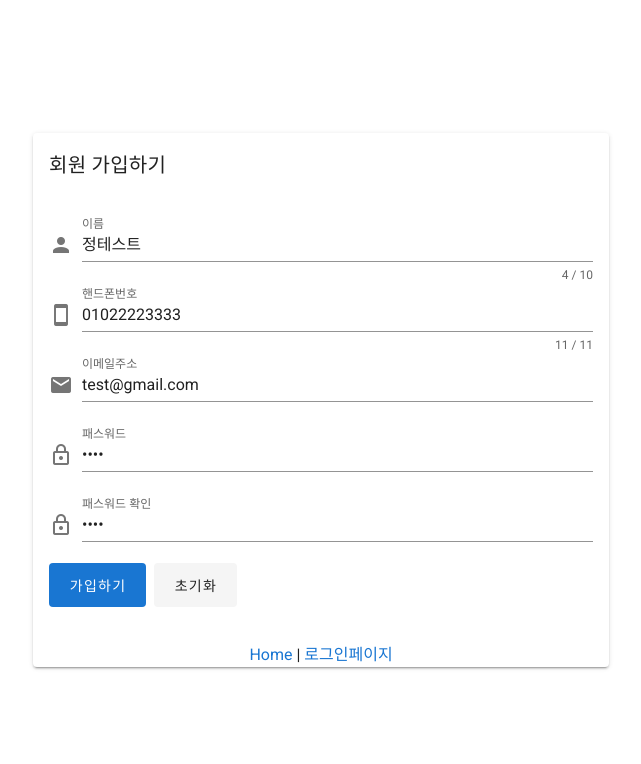
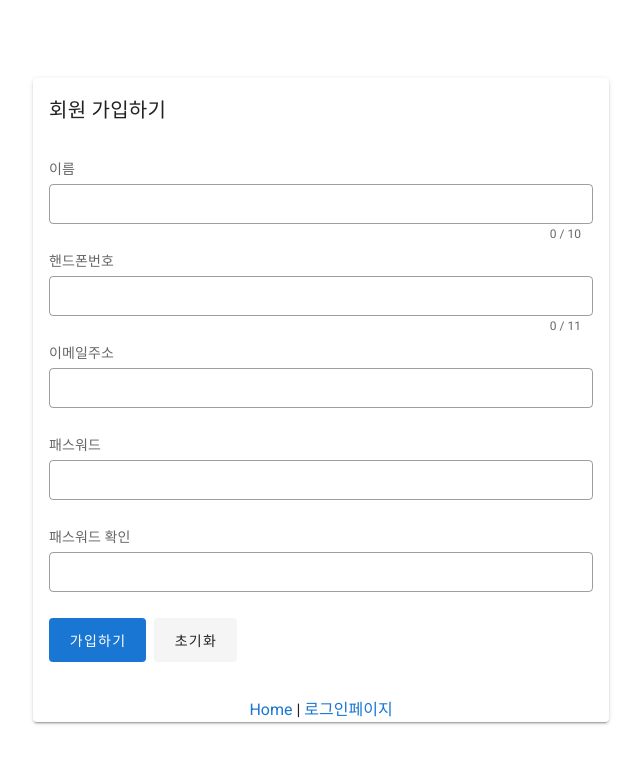
Before and after one commit to jaewo7o/srs, a Vue app in the folder front/: page /signUp in a window 1280 px wide. Shown: the top 764 px of the page, without its empty margins (319-960 px from the left). Built offline with nearby package versions, Linux system fonts and the light colour scheme.

Commit message:
사용자 정의 컴포넌트 추가

```diff
--- /dev/null
+++ b/front/src/components/base/SrsDataTable.vue
@@ -0,0 +1,23 @@
+<template>
+    <v-card>
+        <v-card-title>{{ title }}</v-card-title>
+        <v-data-table v-bind="$attrs" v-on="$listeners">
+            <template v-for="(slot, name) in $scopedSlots" v-slot:[name]="item">
+                <slot :name="name" v-bind="item" />
+            </template>
+        </v-data-table>
+    </v-card>
+</template>
+
+<script>
+export default {
+    name: 'SrsDataTable',
+    inheritAttrs: false,
+    props: {
+        title: {
+            type: String,
+            default: null
+        }
+    }
+}
+</script>
--- /dev/null
+++ b/front/src/components/base/SrsTextField.vue
@@ -0,0 +1,37 @@
+<template>
+    <label>
+        {{ label }}
+        <v-text-field
+            class="mt-1"
+            :outlined="outlined"
+            :dense="dense"
+            v-bind="$attrs"
+            v-on="$listeners"
+        ></v-text-field>
+    </label>
+</template>
+
+<script>
+export default {
+    name: 'SrsTextField',
+    inheritAttrs: false,
+    props: {
+        value: {
+            type: String,
+            default: null
+        },
+        label: {
+            type: String,
+            default: null
+        },
+        outlined: {
+            type: Boolean,
+            default: true
+        },
+        dense: {
+            type: Boolean,
+            default: true
+        }
+    }
+}
+</script>
--- a/front/src/views/Message.vue
+++ b/front/src/views/Message.vue
@@ -10,21 +10,26 @@
             ></v-text-field>
             <v-btn @click="onClickSearch">Search</v-btn>
         </v-card-title>
-        <v-data-table
+        <srs-data-table
+            title="다국어목록"
             :headers="messageDataTable.headers"
             :items="messageDataTable.items"
             :page.sync="page.page"
             :items-per-page="page.size"
             :server-items-length="messageDataTable.totalCount"
-        ></v-data-table>
+        >
+            <div slot="top">"Slot Ok!!!"</div>
+        </srs-data-table>
     </v-card>
 </template>
 
 <script>
 import { getMessages } from '@/api/messages'
+import SrsDataTable from '@/components/base/SrsDataTable'
 
 export default {
     name: 'Message',
+    components: { SrsDataTable },
     data() {
         return {
             searchParams: {
--- a/front/src/views/SignUp.vue
+++ b/front/src/views/SignUp.vue
@@ -15,10 +15,9 @@
                                     rules="required|max:10"
                                     v-slot="{ errors }"
                                 >
-                                    <v-text-field
+                                    <srs-text-field
                                         v-model="form.name"
                                         label="이름"
-                                        prepend-icon="mdi-account"
                                         :counter="10"
                                         :error-messages="errors"
                                     />
@@ -32,10 +31,9 @@
                                     }"
                                     v-slot="{ errors }"
                                 >
-                                    <v-text-field
+                                    <srs-text-field
                                         v-model="form.mobileNo"
                                         label="핸드폰번호"
-                                        prepend-icon="mdi-cellphone"
                                         :counter="11"
                                         :error-messages="errors"
                                     />
@@ -48,24 +46,21 @@
                                     }"
                                     v-slot="{ errors }"
                                 >
-                                    <v-text-field
+                                    <srs-text-field
                                         v-model="form.loginId"
                                         label="이메일주소"
-                                        prepend-icon="mdi-email"
                                         :error-messages="errors"
                                     />
                                 </validation-provider>
-                                <v-text-field
+                                <srs-text-field
                                     v-model="form.password"
                                     type="password"
                                     label="패스워드"
-                                    prepend-icon="mdi-lock-outline"
                                 />
-                                <v-text-field
+                                <srs-text-field
                                     v-model="form.password"
                                     type="password"
                                     label="패스워드 확인"
-                                    prepend-icon="mdi-lock-outline"
                                 />
                                 <v-btn
                                     type="submit"
@@ -101,9 +96,11 @@
 
 <script>
 import { signUp } from '@/api/user'
+import SrsTextField from '@/components/base/SrsTextField'
 
 export default {
     name: 'SignUp',
+    components: { SrsTextField },
     data() {
         return {
             form: {
```
